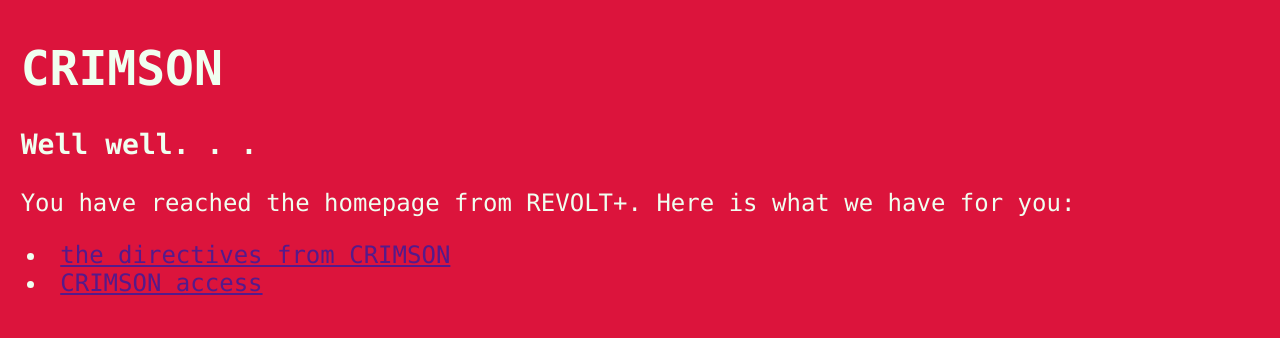
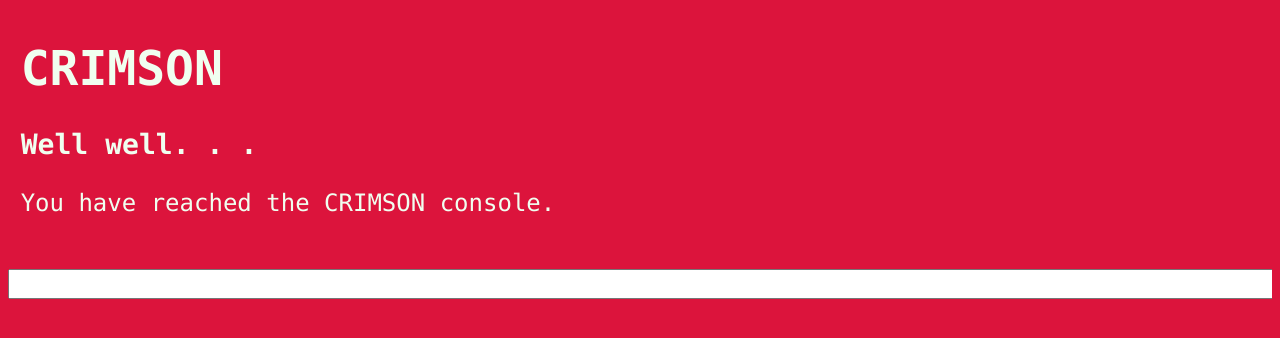
Before and after one commit to uncannyorange/uncannyorange.github.io, a Jekyll site: the page crimson/home.html, which Jekyll copies as it is, in a window 1280 px wide. Shown: the top 338 px of the page. Built offline with Jekyll 4.4.1, drawn with Linux system fonts in a browser that asks for light colours.

Commit message:
Updated Master

```diff
--- a/crimson/home.html
+++ b/crimson/home.html
@@ -14,7 +14,7 @@ body {
   background-color: crimson;
   font-family: Menlo;
   color: honeydew;
-  font-size:x-large;
+  font-size: x-large;
 }
 body,html{
   overflow:hidden
@@ -48,11 +48,8 @@ body,html{
 
 <h1 id="crimson">CRIMSON</h1>
 <h3 id="well-well-">Well well. . .</h3>
-<p>You have reached the homepage from REVOLT+. Here is what we have for you:
-<br/></p>
-<ul>
-<li><a href="">the directives from CRIMSON</a></li>
-<li><a href="">CRIMSON access</a></li>
-</ul>
+<p>You have reached the CRIMSON console.</p>
+<br/>
+<input type="text" id="crimsoncode" name="crimsoncode" style="font-size:15pt;height:50%; width:100%; height:50%; font-family: Menlo;">
 
 </body>
```
